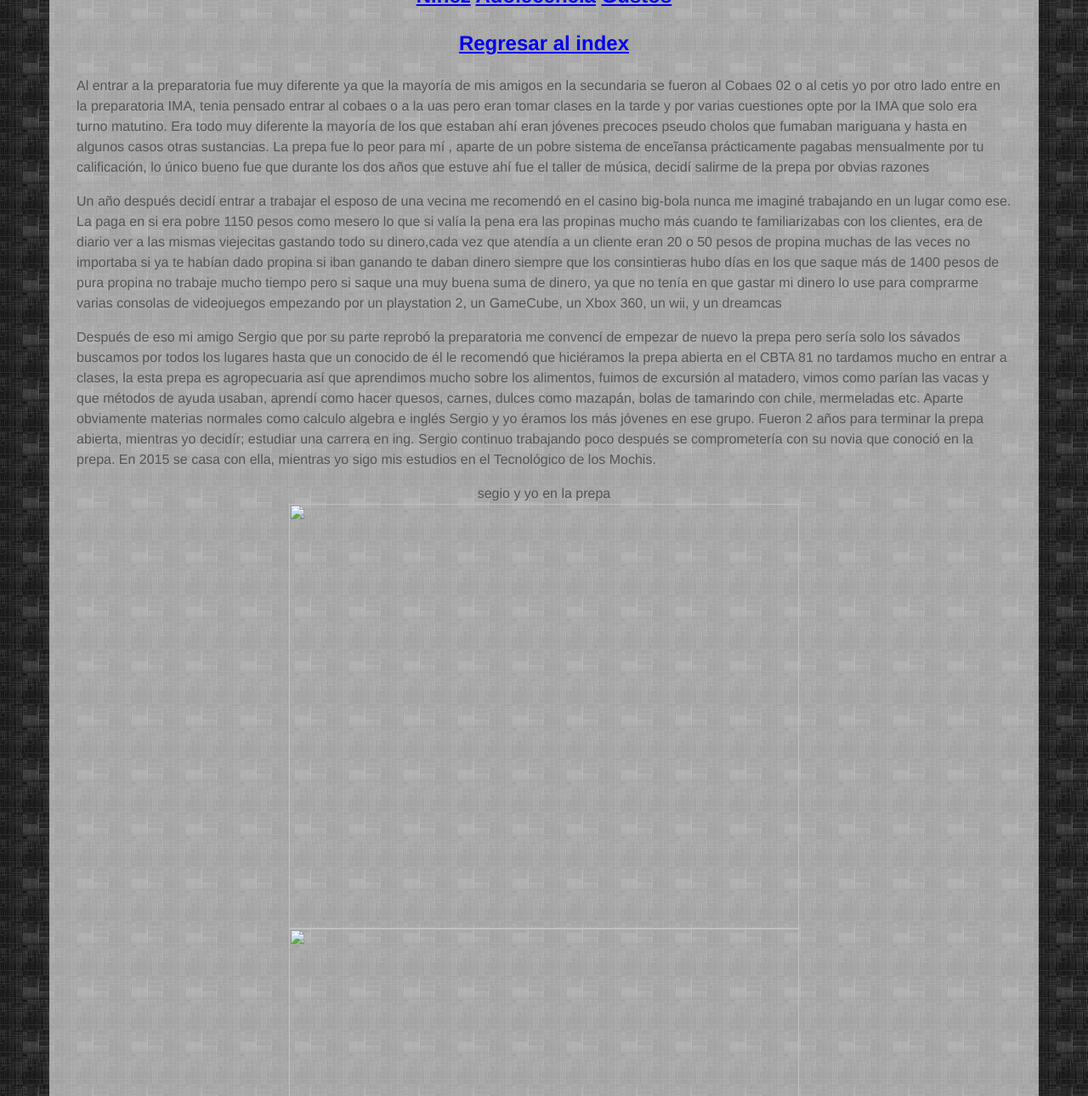
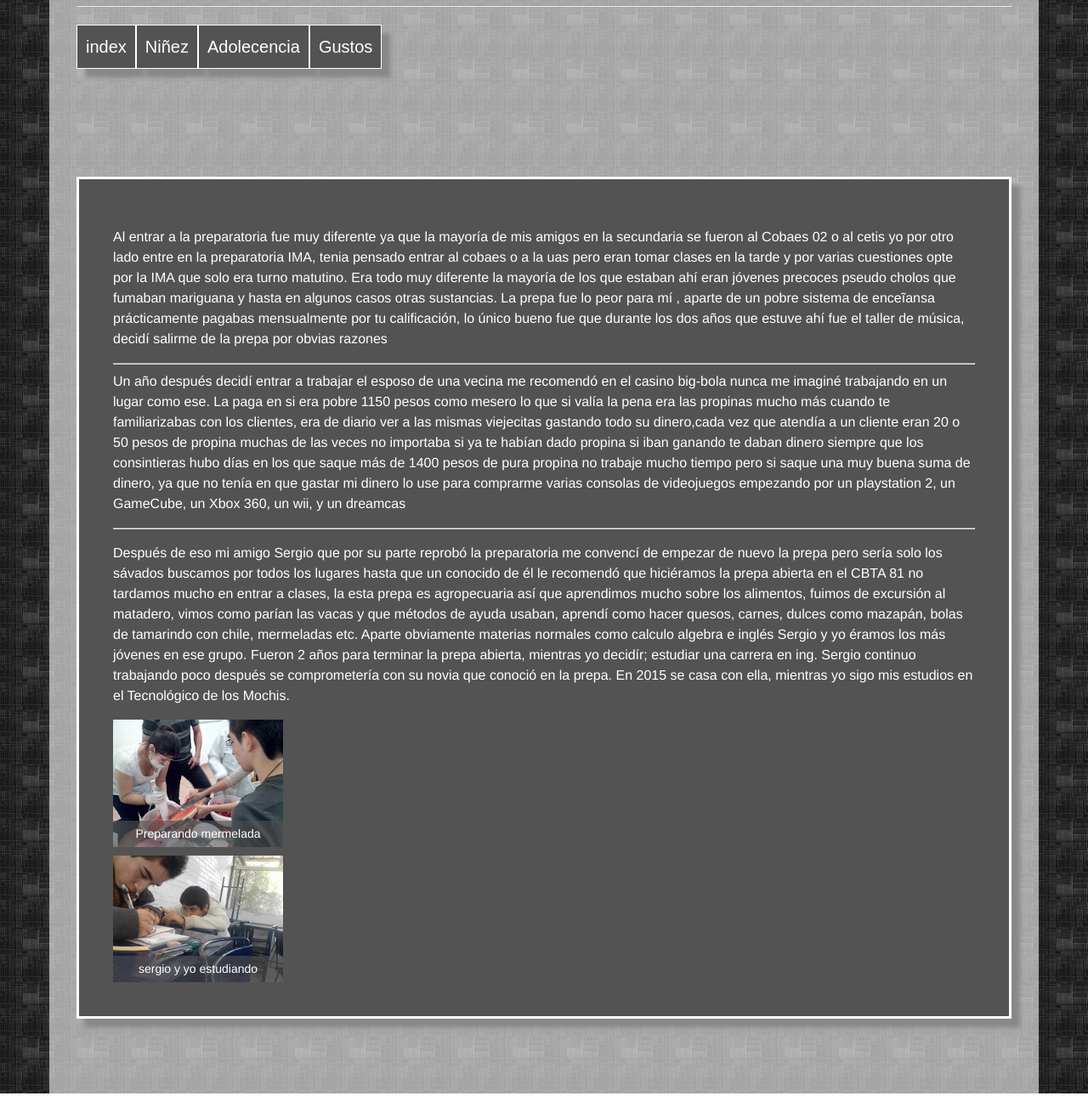
Before and after one commit to megamanx3/trabajo-escolar, a plain HTML site: page parte3.html in a window 1280 px wide. Shown: the part 124-1414 px from the top of the page at 85% size. Drawn offline with Linux system fonts and the light colour scheme.

Commit message:
acomodo el texto, le doy separación y pongo miniaturas con pie de foto

```diff
--- a/parte3.css
+++ b/parte3.css
@@ -4,7 +4,7 @@ background-image: url("./img/recursos/met2tek.jpg");
     background-position: center;
     background-size: auto;
     background-attachment: fixed;
-    box-shadow: 0 0 9;
+    box-shadow: 10 10 5 #fff;
 
 
 }
@@ -21,3 +21,74 @@ background-color: rgba(255,255,255,0.6);
     max-width: 1100px;
     padding: 2em 2em 4em;
 }
+
+.cabecera{
+    text-align: center;
+    color: #fff;
+
+}
+
+
+#menu {
+
+    padding: 0;
+
+}
+
+#menu li{
+
+    display: inline;
+}
+
+#menu li a{
+
+    border: 1px solid #fff;
+    background-color: rgb(83,83,83);
+    float: left;
+    font-family: Arial;
+    font-size: 20px;
+    padding: 10px;
+    color: #fff;
+    text-decoration: none;
+    box-shadow: 10px 10px 5px #888888;
+}
+
+#menu li a:hover{
+    background-color: black;
+}
+
+.texto{
+
+    border: 3px solid #fff;
+    background-color: rgb(83,83,83);
+    color: #fff;
+    margin-top: 200;
+    padding: 40;
+    box-shadow: 10px 10px 5px #888888;
+}
+
+
+.caption{
+    padding: 0 auto;
+   width: 100%;
+    position: relative;
+
+    }
+
+.caption img{
+    width: 100%;
+    display: block
+}
+
+.caption::before {
+content: attr(title);
+position: absolute;
+background: rgba(83, 83, 83, 0.6);
+color: #fff;
+font-size: 14px;
+padding: 5px;
+right: 0;
+bottom: 0;
+left: 0;
+text-align: center;
+}
--- a/parte3.html
+++ b/parte3.html
@@ -7,20 +7,32 @@
 </head>
 <body >
 
-<h1><center>Joven adulto</center></h1>
+<h1><hr><div class="cabecera">Joven adulto</div><hr></h1>
+<ul id="menu">
+    <li><a href="./index.html">index</a> </li>
+    <li><a href="./parte1.html">Ni&ntilde;ez</a> </li>
+    <li><a href="./parte2.html">Adolecencia</a></li>
+    <li><a href="./parte4.html">Gustos</a>  </li>
 
-<center><h2><a href="./parte1.html">Ni&ntilde;ez</a>  <a href="./parte2.html">Adolecencia</a> <a href="./parte4.html">Gustos</a> </h2> </center>
-<center><h2><a href="./index.html">Regresar al index</a></h2> </center>
-<p>Al entrar a la preparatoria fue muy diferente ya que la mayor&iacute;a de mis amigos en la secundaria se fueron al Cobaes 02 o al cetis yo por otro lado entre en la preparatoria IMA, tenia pensado entrar al cobaes o a la uas pero eran tomar clases en la tarde y por varias cuestiones opte por la IMA que solo  era turno matutino. Era todo muy diferente la mayor&iacute;a de los que estaban ah&iacute; eran j&oacute;venes precoces pseudo cholos que fumaban mariguana y hasta en algunos casos otras sustancias. La prepa fue lo peor para m&iacute; , aparte de un pobre sistema de ence&itilde;ansa pr&aacute;cticamente pagabas mensualmente por tu calificaci&oacute;n, lo único bueno fue que durante los dos a&ntilde;os que estuve ah&iacute; fue el taller de m&uacute;sica, decid&iacute; salirme de la prepa por obvias razones </p>
-<p>
+</ul>
+
+
+
+   <div class="texto"> <p>Al entrar a la preparatoria fue muy diferente ya que la mayor&iacute;a de mis amigos en la secundaria se fueron al Cobaes 02 o al cetis yo por otro lado entre en la preparatoria IMA, tenia pensado entrar al cobaes o a la uas pero eran tomar clases en la tarde y por varias cuestiones opte por la IMA que solo  era turno matutino. Era todo muy diferente la mayor&iacute;a de los que estaban ah&iacute; eran j&oacute;venes precoces pseudo cholos que fumaban mariguana y hasta en algunos casos otras sustancias. La prepa fue lo peor para m&iacute; , aparte de un pobre sistema de ence&itilde;ansa pr&aacute;cticamente pagabas mensualmente por tu calificaci&oacute;n, lo &uacute;nico bueno fue que durante los dos a&ntilde;os que estuve ah&iacute; fue el taller de m&uacute;sica, decid&iacute; salirme de la prepa por obvias razones </p>
+<p >
+    <hr>
 
 Un a&ntilde;o despu&eacute;s decid&iacute; entrar a trabajar el esposo de una vecina me recomend&oacute; en el casino big-bola nunca me imagin&eacute; trabajando en un lugar como ese. La paga en si era pobre 1150 pesos como mesero lo que si val&iacute;a la pena era las propinas mucho m&aacute;s cuando te familiarizabas con los clientes, era de diario ver a las mismas viejecitas gastando todo su dinero,cada vez que atend&iacute;a a un cliente eran 20 o 50 pesos de propina muchas de las veces no importaba si ya te hab&iacute;an dado propina si iban ganando te daban dinero siempre que los consintieras hubo d&iacute;as en los que saque m&aacute;s de 1400 pesos de pura propina no trabaje mucho tiempo pero si saque una muy buena suma de dinero, ya que no ten&iacute;a en que gastar mi dinero lo use para comprarme varias consolas de videojuegos empezando por un playstation 2, un GameCube, un Xbox 360, un wii, y un dreamcas </p>
-<p>
+    <hr>
+<p >
 Despu&eacute;s de eso mi amigo Sergio que por su parte reprob&oacute; la preparatoria me convenc&iacute; de empezar de nuevo la prepa pero ser&iacute;a solo los s&aacute;vados buscamos por todos los lugares hasta que un conocido de &eacute;l le recomend&oacute; que hici&eacute;ramos la prepa abierta en el CBTA 81 no tardamos mucho en entrar a clases, la esta prepa es agropecuaria as&iacute; que aprendimos mucho sobre los alimentos, fuimos de excursi&oacute;n al matadero, vimos como par&iacute;an las vacas y que m&eacute;todos de ayuda usaban, aprend&iacute; como hacer quesos, carnes, dulces como mazap&aacute;n, bolas de tamarindo con chile, mermeladas etc. Aparte obviamente materias normales como calculo algebra e ingl&eacute;s Sergio y yo &eacute;ramos los m&aacute;s j&oacute;venes en ese grupo. Fueron 2 a&ntilde;os para terminar la prepa abierta, mientras yo decid&iacuter; estudiar una carrera en ing. Sergio continuo trabajando poco despu&eacute;s se comprometer&iacute;a con su novia que conoci&oacute; en la prepa. En 2015 se casa con ella, mientras yo sigo mis estudios en el Tecnol&oacute;gico de los Mochis.</p>
 
-<center>segio y yo en la prepa
+    <div style="width:200; margin:0;pading:0 auto;"><div class="caption" title="Preparando mermelada"><a href="./img/adulto/escu2r.jpg"><img src="./img/adulto/escu2r.jpg"></img></a></div></div>
+   <div style="width:200; pading:0; margin-top:10; "><div class="caption" title="sergio y yo estudiando "><a href="./img/adulto/escu1.jpg"><img src="./img/adulto/escu1r.jpg"></img></a></div></div>
+    </div>
+
+
 <br>
-<img src="./estu1.jpg" width="600" height="500">
-<img src="./escu5.jpg" width="600" height="500"></center>
+
 </body>
 </html>
```
